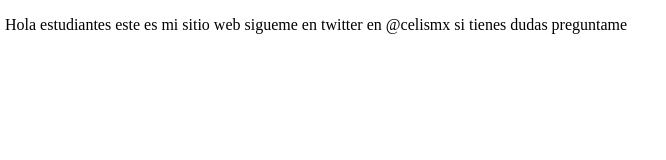
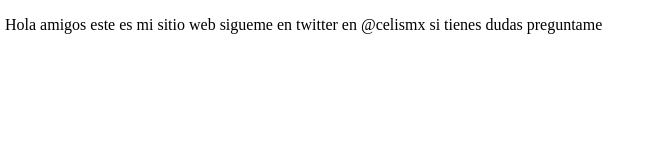
Before and after one commit to freshvargas/proyectoDemoCursoPreworkTEST, a plain HTML site: page index.html in a window 1280 px wide. Shown: the full height of the page, 3-669 px from the left. Drawn offline with Linux system fonts and the light colour scheme.

Commit message:
agregamos cambios en amigo

```diff
--- a/index.html
+++ b/index.html
@@ -7,6 +7,6 @@
     <title>Hola mundo</title>
 </head>
 <body>
-    <p>Hola estudiantes este es mi sitio web sigueme en twitter en @celismx si tienes dudas preguntame</p>
+    <p>Hola amigos  este es mi sitio web sigueme en twitter en @celismx si tienes dudas preguntame</p>
 </body>
 </html>
```
